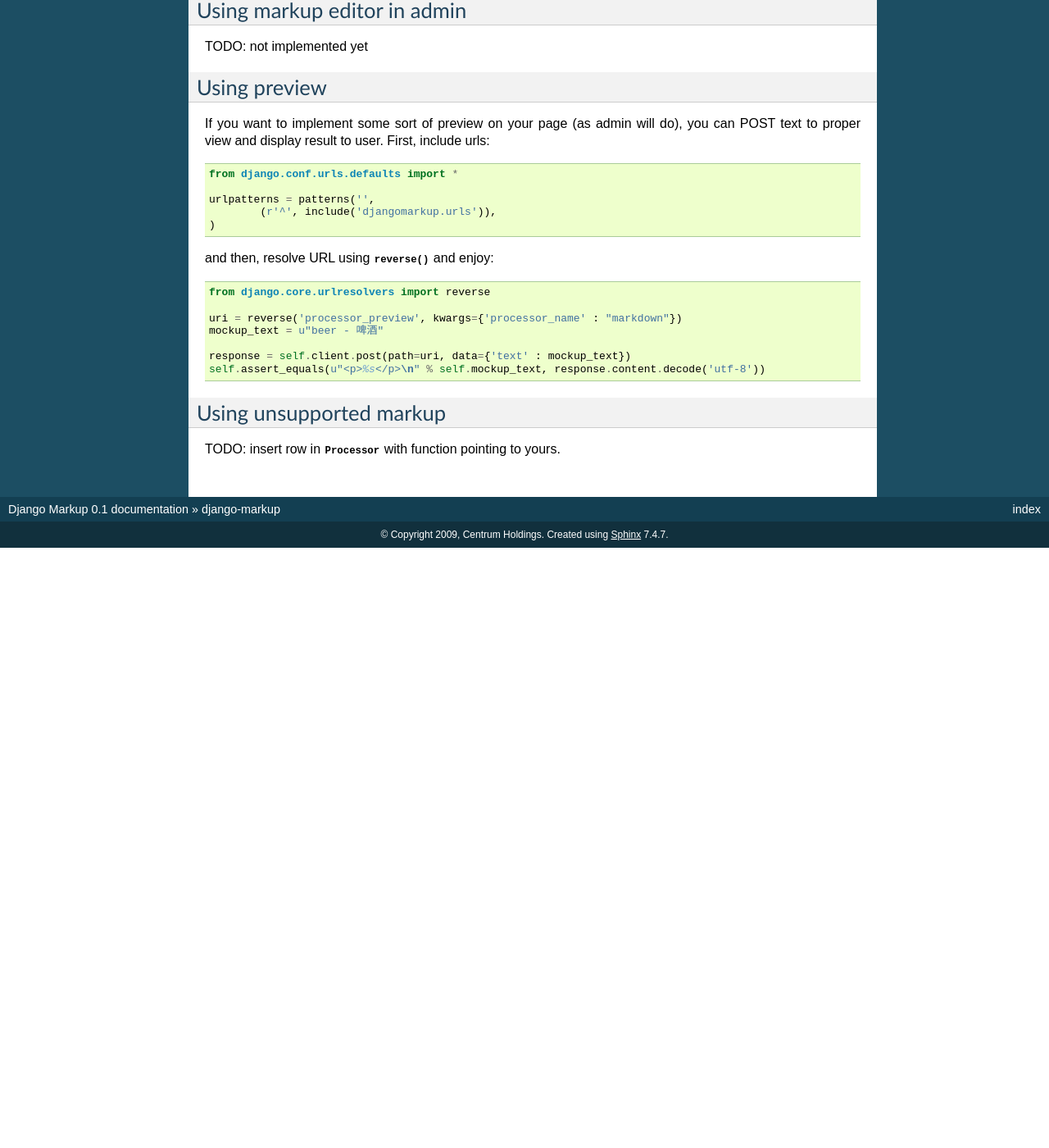
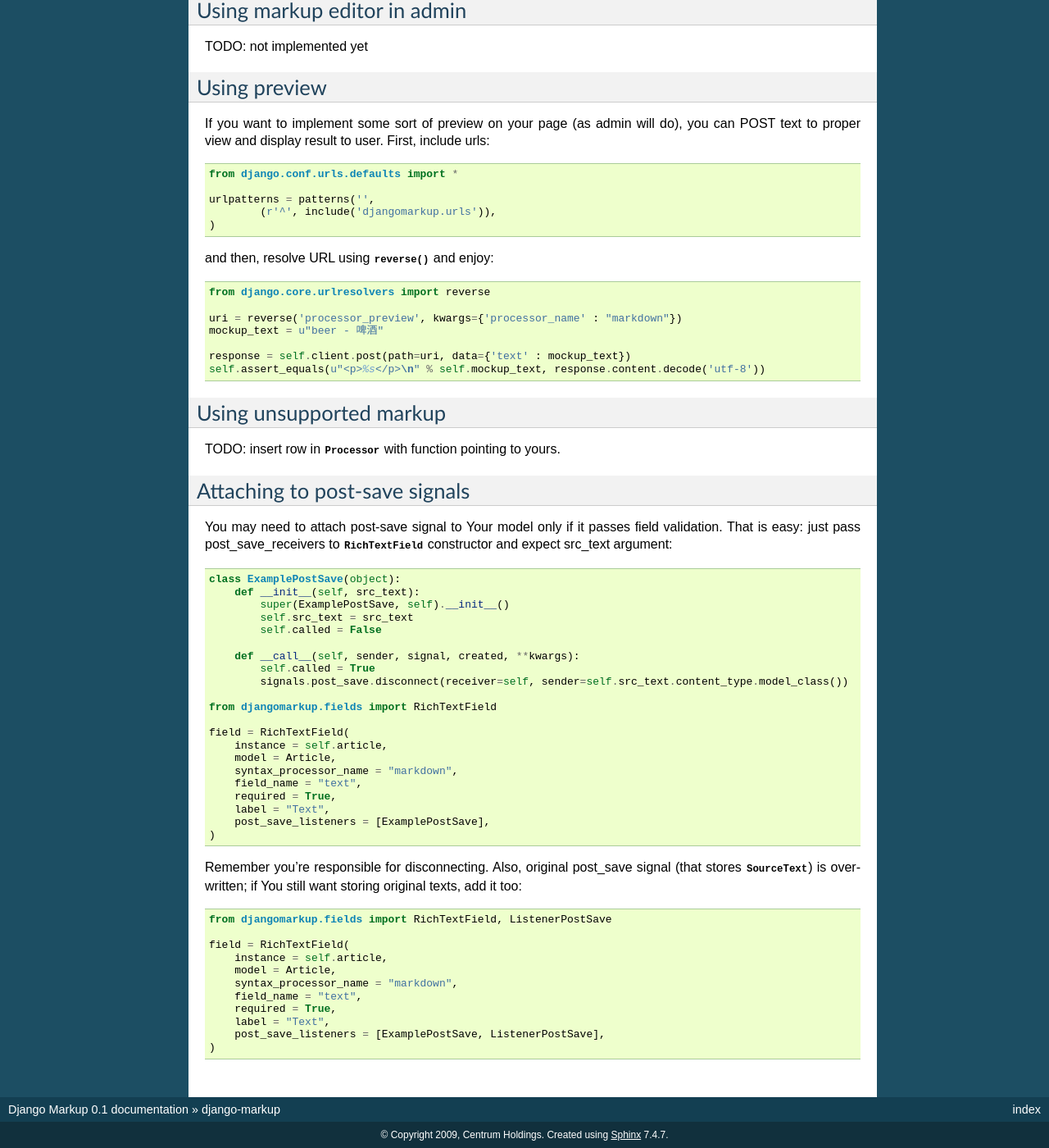
Before and after one commit to ella/django-markup, a Sphinx documentation site: the page built from docs/source/index.rst, in a window 1280 px wide and 1400 px high, scrolled down 1032 px. Shown: the whole window at 82% size. Built offline with Sphinx 7.4.7, drawn with Linux system fonts in a browser that asks for light colours; before the commit the page ends 1700 px from its top, so only the background shows below that; some of the changed text lies outside the part shown.

Commit message:
Documentation for signal handling

```diff
--- a/docs/source/index.rst
+++ b/docs/source/index.rst
@@ -76,3 +76,45 @@ and then, resolve URL using :func:`reverse` and enjoy::
 Using unsupported markup
 ----------------------------
 TODO: insert row in :class:`Processor` with function pointing to yours.
+
+-----------------------------
+Attaching to post-save signals
+-----------------------------
+
+You may need to attach post-save signal to Your model only if it passes field validation. That is easy: just pass post_save_receivers to :class:`RichTextField` constructor and expect src_text argument::
+
+	class ExamplePostSave(object):
+	    def __init__(self, src_text):
+		super(ExamplePostSave, self).__init__()
+		self.src_text = src_text
+		self.called = False
+
+	    def __call__(self, sender, signal, created, **kwargs):
+		self.called = True
+		signals.post_save.disconnect(receiver=self, sender=self.src_text.content_type.model_class())
+
+	from djangomarkup.fields import RichTextField
+
+	field = RichTextField(
+	    instance = self.article,
+	    model = Article,
+	    syntax_processor_name = "markdown",
+	    field_name = "text",
+	    required = True,
+	    label = "Text",
+	    post_save_listeners = [ExamplePostSave],
+	)
+
+Remember you're responsible for disconnecting. Also, original post_save signal (that stores :class:`SourceText`) is overwritten; if You still want storing original texts, add it too::
+
+	from djangomarkup.fields import RichTextField, ListenerPostSave
+
+	field = RichTextField(
+	    instance = self.article,
+	    model = Article,
+	    syntax_processor_name = "markdown",
+	    field_name = "text",
+	    required = True,
+	    label = "Text",
+	    post_save_listeners = [ExamplePostSave, ListenerPostSave],
+	)
```
